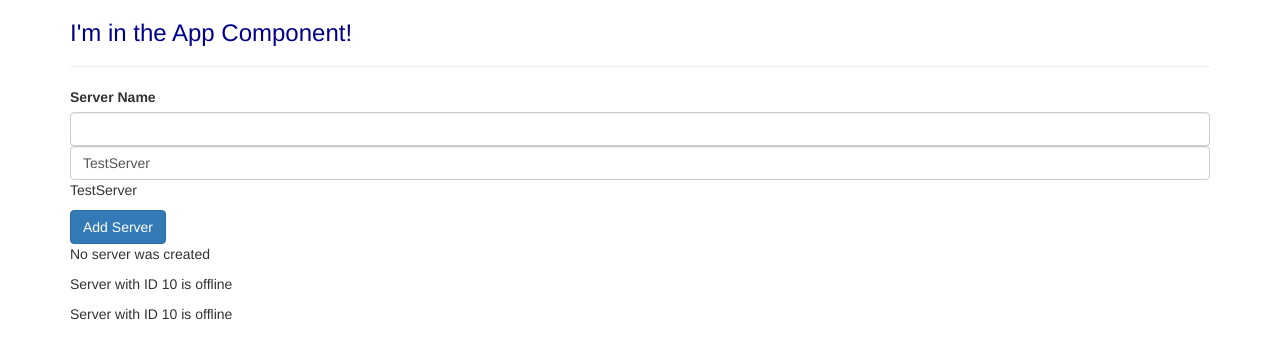
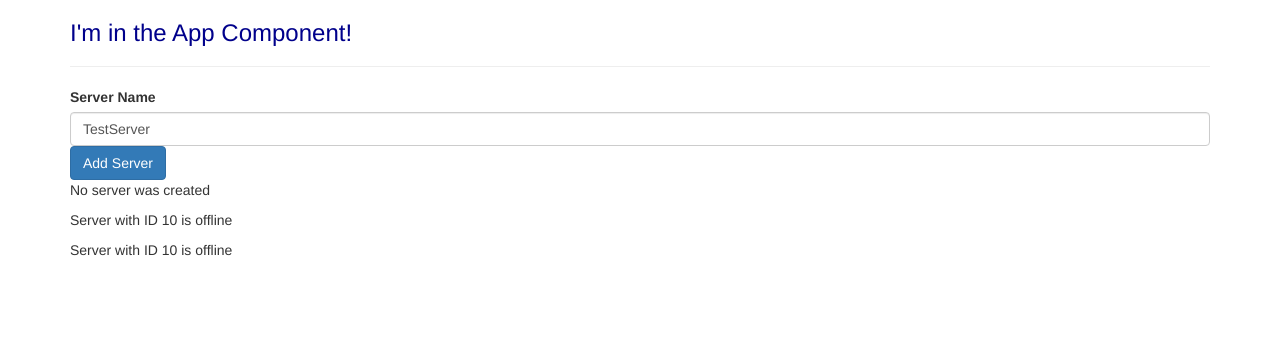
Before and after one commit to RicardoFazzi/Angular4, an Angular app: page / in a window 1280 px wide. Shown: the top 358 px of the page. Built offline with nearby package versions, Linux system fonts and the light colour scheme.

Commit message:
two way binding [(ngModel)]

```diff
--- a/src/app/servers/servers.component.html
+++ b/src/app/servers/servers.component.html
@@ -2,19 +2,11 @@
 <input
   type="text"
   class="form-control"
-  (input)="onUpdateServerName($event)"> <!--$event va a ser la data que se ingrese, pero dentro del objeto event.
-  Para agarrar la data tendriamos que hacer event.target.value-->
-<input
-  type="text"
-  class="form-control"
   [(ngModel)]="serverName">
-<p>{{ serverName }}</p>
 <button
   [disabled]="!allowNewServer"
   class="btn btn-primary"
-  (click)="onCreateServer()">Add Server</button> <!--(click) event binder with click event!-->
-<!--<p [innerText]="allowNewServer"></p>--> <!--This is property Bindig-->
-<!--<p>{{allowNewServer}}</p> --><!--This is String interpolation-->
+  (click)="onCreateServer()">Add Server</button>
 <p> {{ serverCreationStatus }} </p>
 <app-server></app-server>
 <app-server></app-server>
--- a/src/app/servers/servers.component.ts
+++ b/src/app/servers/servers.component.ts
@@ -26,7 +26,7 @@ export class ServersComponent implements OnInit {
   }
 
   onCreateServer() {
-    this.serverCreationStatus = 'Server was created';
+    this.serverCreationStatus = 'Server was created. Name was: ' + this.serverName;
   }
 
   onUpdateServerName(event: any) {
```
